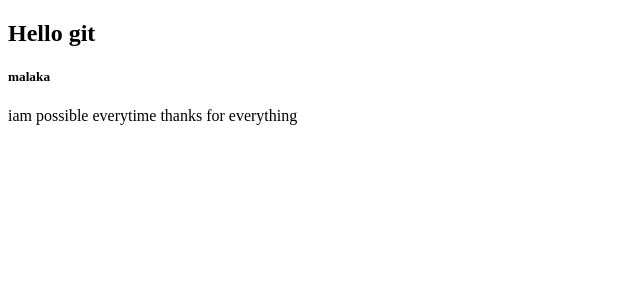
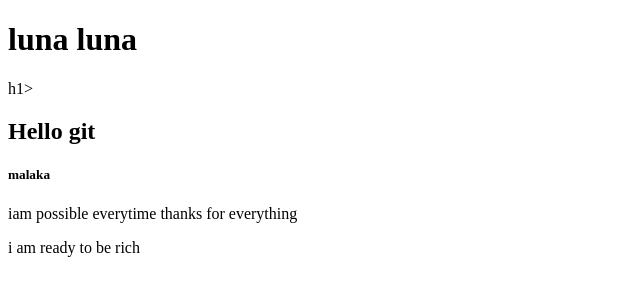
Before and after one commit to safarovmahmud/vscode-repo, a plain HTML site: page index.html in a window 1280 px wide. Shown: the whole page, without its empty margins (0-640 px from the left). Drawn offline with Linux system fonts and the light colour scheme.

Commit message:
Update index.html
added some para and text

```diff
--- a/index.html
+++ b/index.html
@@ -4,8 +4,10 @@
 
     </head>
     <body>
+        <h1>luna luna</h1>h1>
         <h2>Hello git</h2>
         <h5>malaka</h5>
         <p> iam possible everytime thanks for everything</p>
+        <p>i am ready to be rich</p>
     </body>
 </html>
```
